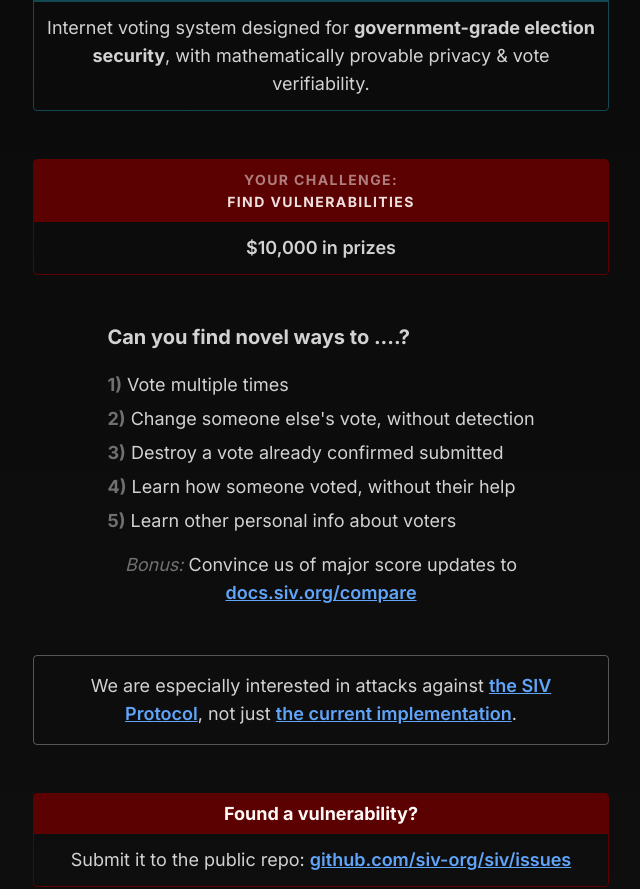
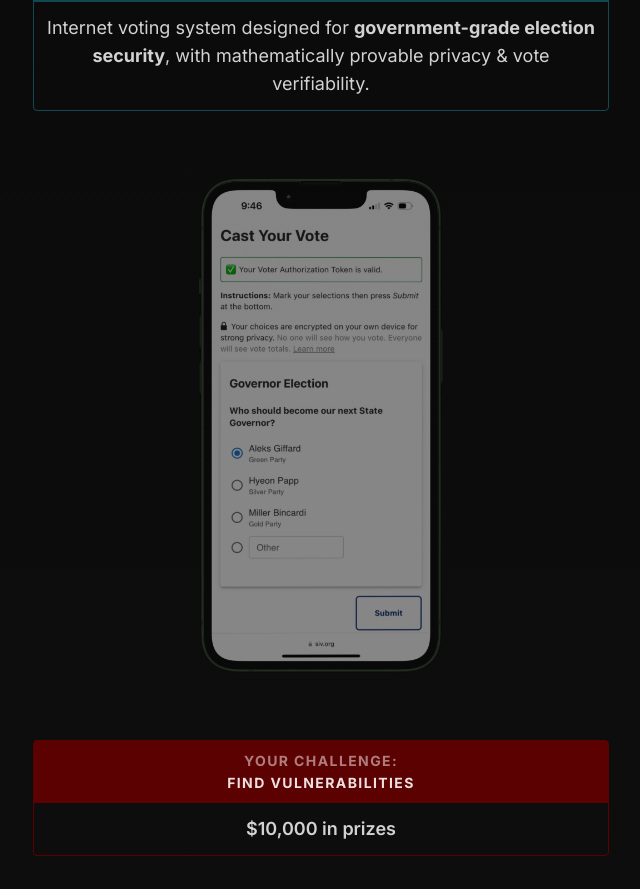
Before and after one commit to siv-org/hack.siv.org, a Next.js app: page / in a window 1280 px wide. Shown: the part 335-1224 px from the top of the page, without its empty margins (319-959 px from the left). Built offline with nearby package versions, Linux system fonts and the light colour scheme.

Commit message:
Include screenshot-of-siv-voter-interface

```diff
--- a/app/page.tsx
+++ b/app/page.tsx
@@ -1,4 +1,6 @@
 import { Box } from './Box'
+import sivVoteUI from '../public/images-for-decon-2024/screenshot-of-siv-voter-interface.png'
+import Image from 'next/image'
 
 const deepTeal = '#114852'
 const deepRed = 'rgb(92, 1, 1)'
@@ -18,6 +20,13 @@
         <b>government-grade election security</b>, with mathematically provable
         privacy & vote verifiability.
       </Box>
+
+      <Image
+        src={sivVoteUI}
+        alt="Screenshot of SIV Vote UI"
+        width={300}
+        className="opacity-50"
+      />
 
       <Box
         title={
```
